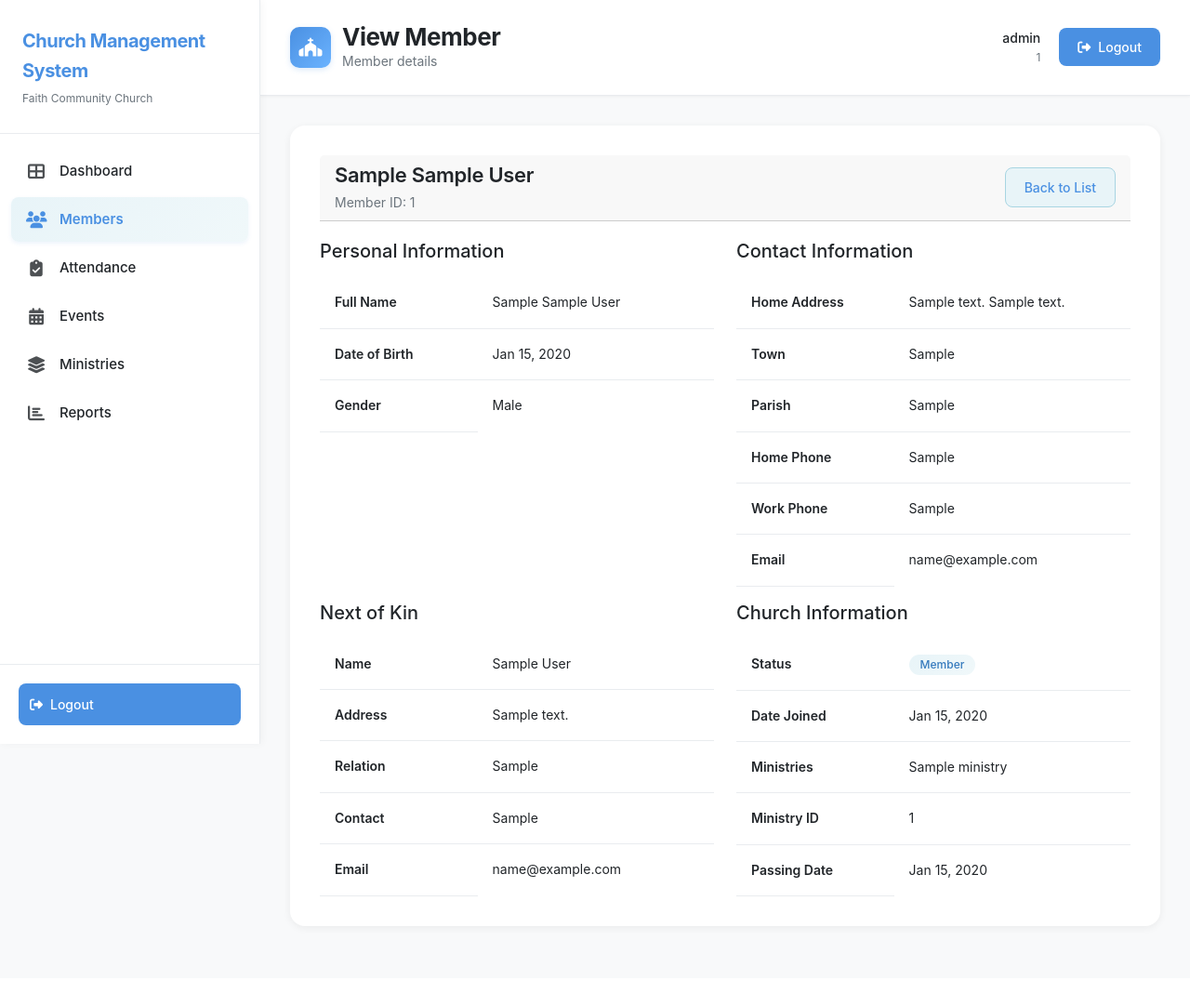
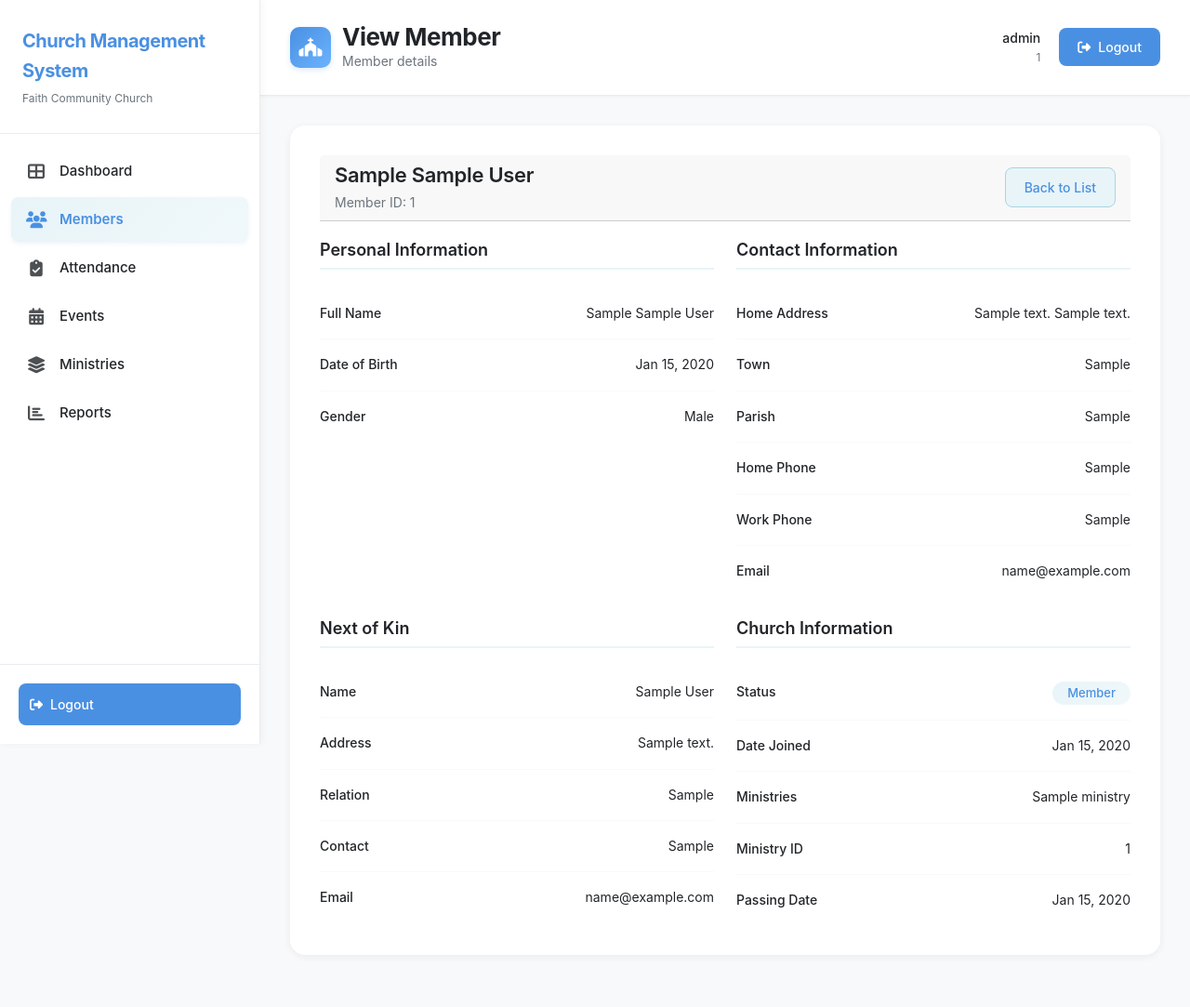
Before and after one commit to seriim/WebSystemsMajorProject, a PHP site: page /labs/MajorProjectFinal/members/view.php?id=1 in a window 1280 px wide. Shown: the whole page at 93% size. Before the commit the page ends 999 px from the top, so only its background shows below. Run offline with PHP 8.4, Linux system fonts and the light colour scheme; a user stored in the database is signed in; tables that the repository leaves empty hold one stand-in row (values such as "Sample post").

Commit message:
Redesign member view page with cleaner info-section layout matching design image

```diff
--- a/assets/css/style.css
+++ b/assets/css/style.css
@@ -1639,6 +1639,63 @@ body {
 .mt-1 { margin-top: 8px; }
 .mt-2 { margin-top: 16px; }
 .mt-3 { margin-top: 24px; }
+.mt-4 { margin-top: 32px; }
 .mb-1 { margin-bottom: 8px; }
 .mb-2 { margin-bottom: 16px; }
 .mb-3 { margin-bottom: 24px; }
+
+/* Info Section Styles (for member view page) */
+.info-section-title {
+    font-size: 18px;
+    font-weight: 600;
+    color: var(--text-dark);
+    margin-bottom: 20px;
+    padding-bottom: 8px;
+    border-bottom: 2px solid var(--pastel-blue-light);
+}
+
+.info-section {
+    background: var(--white);
+    border-radius: 12px;
+    padding: 0;
+}
+
+.info-row {
+    display: flex;
+    justify-content: space-between;
+    align-items: flex-start;
+    padding: 16px 0;
+    border-bottom: 1px solid var(--gray-light);
+}
+
+.info-row:last-child {
+    border-bottom: none;
+}
+
+.info-label {
+    font-weight: 500;
+    color: var(--text-medium);
+    font-size: 14px;
+    min-width: 140px;
+    flex-shrink: 0;
+}
+
+.info-value {
+    color: var(--text-dark);
+    font-size: 14px;
+    text-align: right;
+    flex: 1;
+    word-wrap: break-word;
+    overflow-wrap: break-word;
+}
+
+.badge-status {
+    display: inline-block;
+    padding: 6px 16px;
+    border-radius: 20px;
+    font-size: 13px;
+    font-weight: 500;
+    background: linear-gradient(135deg, var(--pastel-blue-light) 0%, var(--pastel-blue-lighter) 100%);
+    color: var(--blue-primary);
+    border: none;
+}
--- a/members/view.php
+++ b/members/view.php
@@ -51,109 +51,113 @@ include __DIR__ . '/../includes/header.php';
 
     <div class="row">
         <div class="col-md-6">
-            <h5 class="mb-3">Personal Information</h5>
-            <table class="table">
-                <tr>
-                    <th width="40%">Full Name</th>
-                    <td><?php echo htmlspecialchars(($member['first_name'] ?? '') . ' ' . (($member['middle_initials'] ?? '') ? ($member['middle_initials'] . ' ') : '') . ($member['last_name'] ?? '')); ?></td>
-                </tr>
-                <tr>
-                    <th>Date of Birth</th>
-                    <td><?php echo formatDate($member['dob'] ?? null); ?></td>
-                </tr>
-                <tr>
-                    <th>Gender</th>
-                    <td><?php echo htmlspecialchars($member['gender'] ?? '-'); ?></td>
-                </tr>
-            </table>
+            <h5 class="info-section-title">Personal Information</h5>
+            <div class="info-section">
+                <div class="info-row">
+                    <span class="info-label">Full Name</span>
+                    <span class="info-value"><?php echo htmlspecialchars(($member['first_name'] ?? '') . ' ' . (($member['middle_initials'] ?? '') ? ($member['middle_initials'] . ' ') : '') . ($member['last_name'] ?? '')); ?></span>
+                </div>
+                <div class="info-row">
+                    <span class="info-label">Date of Birth</span>
+                    <span class="info-value"><?php echo formatDate($member['dob'] ?? null); ?></span>
+                </div>
+                <div class="info-row">
+                    <span class="info-label">Gender</span>
+                    <span class="info-value"><?php echo htmlspecialchars($member['gender'] ?? '-'); ?></span>
+                </div>
+            </div>
         </div>
 
         <div class="col-md-6">
-            <h5 class="mb-3">Contact Information</h5>
-            <table class="table">
-                <tr>
-                    <th width="40%">Home Address</th>
-                    <td><?php echo htmlspecialchars(trim((($member['home_address1'] ?? '') . ' ' . ($member['home_address2'] ?? ''))) ?: '-'); ?></td>
-                </tr>
-                <tr>
-                    <th>Town</th>
-                    <td><?php echo htmlspecialchars($member['town'] ?? '-'); ?></td>
-                </tr>
-                <tr>
-                    <th>Parish</th>
-                    <td><?php echo htmlspecialchars($member['parish'] ?? '-'); ?></td>
-                </tr>
-                <tr>
-                    <th>Home Phone</th>
-                    <td><?php echo htmlspecialchars($member['contact_home'] ?? '-'); ?></td>
-                </tr>
-                <tr>
-                    <th>Work Phone</th>
-                    <td><?php echo htmlspecialchars($member['contact_work'] ?? '-'); ?></td>
-                </tr>
-                <tr>
-                    <th>Email</th>
-                    <td><?php echo htmlspecialchars($member['email'] ?? '-'); ?></td>
-                </tr>
-            </table>
+            <h5 class="info-section-title">Contact Information</h5>
+            <div class="info-section">
+                <div class="info-row">
+                    <span class="info-label">Home Address</span>
+                    <span class="info-value"><?php echo htmlspecialchars(trim((($member['home_address1'] ?? '') . ' ' . ($member['home_address2'] ?? ''))) ?: '-'); ?></span>
+                </div>
+                <div class="info-row">
+                    <span class="info-label">Town</span>
+                    <span class="info-value"><?php echo htmlspecialchars($member['town'] ?? '-'); ?></span>
+                </div>
+                <div class="info-row">
+                    <span class="info-label">Parish</span>
+                    <span class="info-value"><?php echo htmlspecialchars($member['parish'] ?? '-'); ?></span>
+                </div>
+                <div class="info-row">
+                    <span class="info-label">Home Phone</span>
+                    <span class="info-value"><?php echo htmlspecialchars($member['contact_home'] ?? '-'); ?></span>
+                </div>
+                <div class="info-row">
+                    <span class="info-label">Work Phone</span>
+                    <span class="info-value"><?php echo htmlspecialchars($member['contact_work'] ?? '-'); ?></span>
+                </div>
+                <div class="info-row">
+                    <span class="info-label">Email</span>
+                    <span class="info-value"><?php echo htmlspecialchars($member['email'] ?? '-'); ?></span>
+                </div>
+            </div>
         </div>
     </div>
 
-    <div class="row mt-3">
+    <div class="row mt-4">
         <div class="col-md-6">
-            <h5 class="mb-3">Next of Kin</h5>
-            <table class="table">
-                <tr>
-                    <th width="40%">Name</th>
-                    <td><?php echo htmlspecialchars($member['next_of_kin_name'] ?? '-'); ?></td>
-                </tr>
-                <tr>
-                    <th>Address</th>
-                    <td><?php echo htmlspecialchars($member['next_of_kin_address'] ?? '-'); ?></td>
-                </tr>
-                <tr>
-                    <th>Relation</th>
-                    <td><?php echo htmlspecialchars($member['next_of_kin_relation'] ?? '-'); ?></td>
-                </tr>
-                <tr>
-                    <th>Contact</th>
-                    <td><?php echo htmlspecialchars($member['next_of_kin_contact'] ?? '-'); ?></td>
-                </tr>
-                <tr>
-                    <th>Email</th>
-                    <td><?php echo htmlspecialchars($member['next_of_kin_email'] ?? '-'); ?></td>
-                </tr>
-            </table>
+            <h5 class="info-section-title">Next of Kin</h5>
+            <div class="info-section">
+                <div class="info-row">
+                    <span class="info-label">Name</span>
+                    <span class="info-value"><?php echo htmlspecialchars($member['next_of_kin_name'] ?? '-'); ?></span>
+                </div>
+                <div class="info-row">
+                    <span class="info-label">Address</span>
+                    <span class="info-value"><?php echo htmlspecialchars($member['next_of_kin_address'] ?? '-'); ?></span>
+                </div>
+                <div class="info-row">
+                    <span class="info-label">Relation</span>
+                    <span class="info-value"><?php echo htmlspecialchars($member['next_of_kin_relation'] ?? '-'); ?></span>
+                </div>
+                <?php if (!empty($member['next_of_kin_contact'])): ?>
+                <div class="info-row">
+                    <span class="info-label">Contact</span>
+                    <span class="info-value"><?php echo htmlspecialchars($member['next_of_kin_contact']); ?></span>
+                </div>
+                <?php endif; ?>
+                <?php if (!empty($member['next_of_kin_email'])): ?>
+                <div class="info-row">
+                    <span class="info-label">Email</span>
+                    <span class="info-value"><?php echo htmlspecialchars($member['next_of_kin_email']); ?></span>
+                </div>
+                <?php endif; ?>
+            </div>
         </div>
 
         <div class="col-md-6">
-            <h5 class="mb-3">Church Information</h5>
-            <table class="table">
-                <tr>
-                    <th width="40%">Status</th>
-                    <td><span class="badge badge-success"><?php echo ucfirst($member['status'] ?? 'Visitor'); ?></span></td>
-                </tr>
-                <tr>
-                    <th>Date Joined</th>
-                    <td><?php echo formatDate($member['date_joined'] ?? null); ?></td>
-                </tr>
-                <tr>
-                    <th>Ministries</th>
-                    <td><?php echo htmlspecialchars($member['ministries'] ?? '-'); ?></td>
-                </tr>
+            <h5 class="info-section-title">Church Information</h5>
+            <div class="info-section">
+                <div class="info-row">
+                    <span class="info-label">Status</span>
+                    <span class="info-value"><span class="badge badge-status"><?php echo ucfirst($member['status'] ?? 'Visitor'); ?></span></span>
+                </div>
+                <div class="info-row">
+                    <span class="info-label">Date Joined</span>
+                    <span class="info-value"><?php echo formatDate($member['date_joined'] ?? null); ?></span>
+                </div>
+                <div class="info-row">
+                    <span class="info-label">Ministries</span>
+                    <span class="info-value"><?php echo htmlspecialchars($member['ministries'] ?? '-'); ?></span>
+                </div>
                 <?php if (!empty($member['min_id'])): ?>
-                <tr>
-                    <th>Ministry ID</th>
-                    <td><?php echo htmlspecialchars($member['min_id']); ?></td>
-                </tr>
+                <div class="info-row">
+                    <span class="info-label">Ministry ID</span>
+                    <span class="info-value"><?php echo htmlspecialchars($member['min_id']); ?></span>
+                </div>
                 <?php endif; ?>
                 <?php if (!empty($member['passing_date'])): ?>
-                <tr>
-                    <th>Passing Date</th>
-                    <td><?php echo formatDate($member['passing_date']); ?></td>
-                </tr>
+                <div class="info-row">
+                    <span class="info-label">Passing Date</span>
+                    <span class="info-value"><?php echo formatDate($member['passing_date']); ?></span>
+                </div>
                 <?php endif; ?>
-            </table>
+            </div>
         </div>
     </div>
 
```
